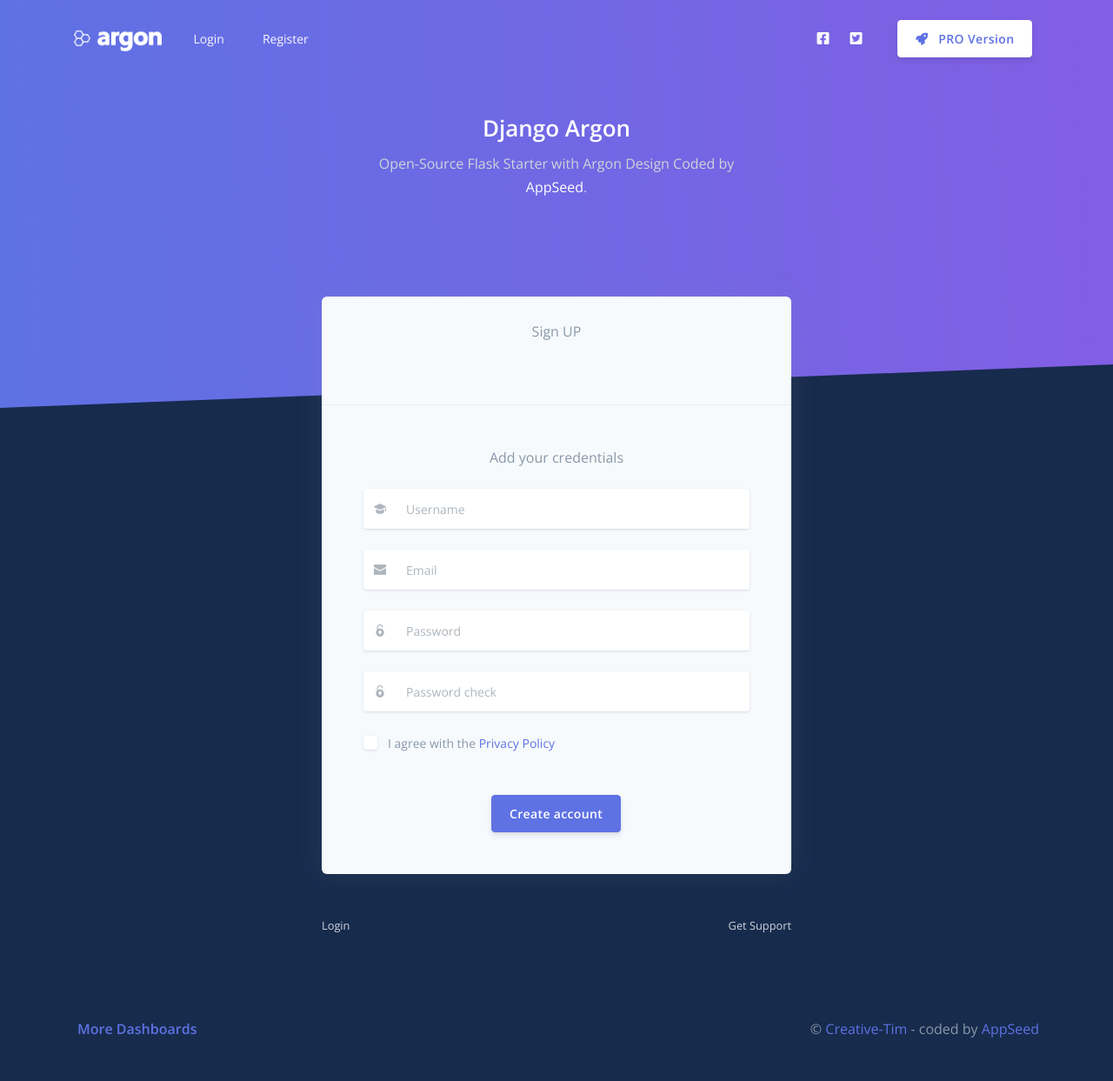
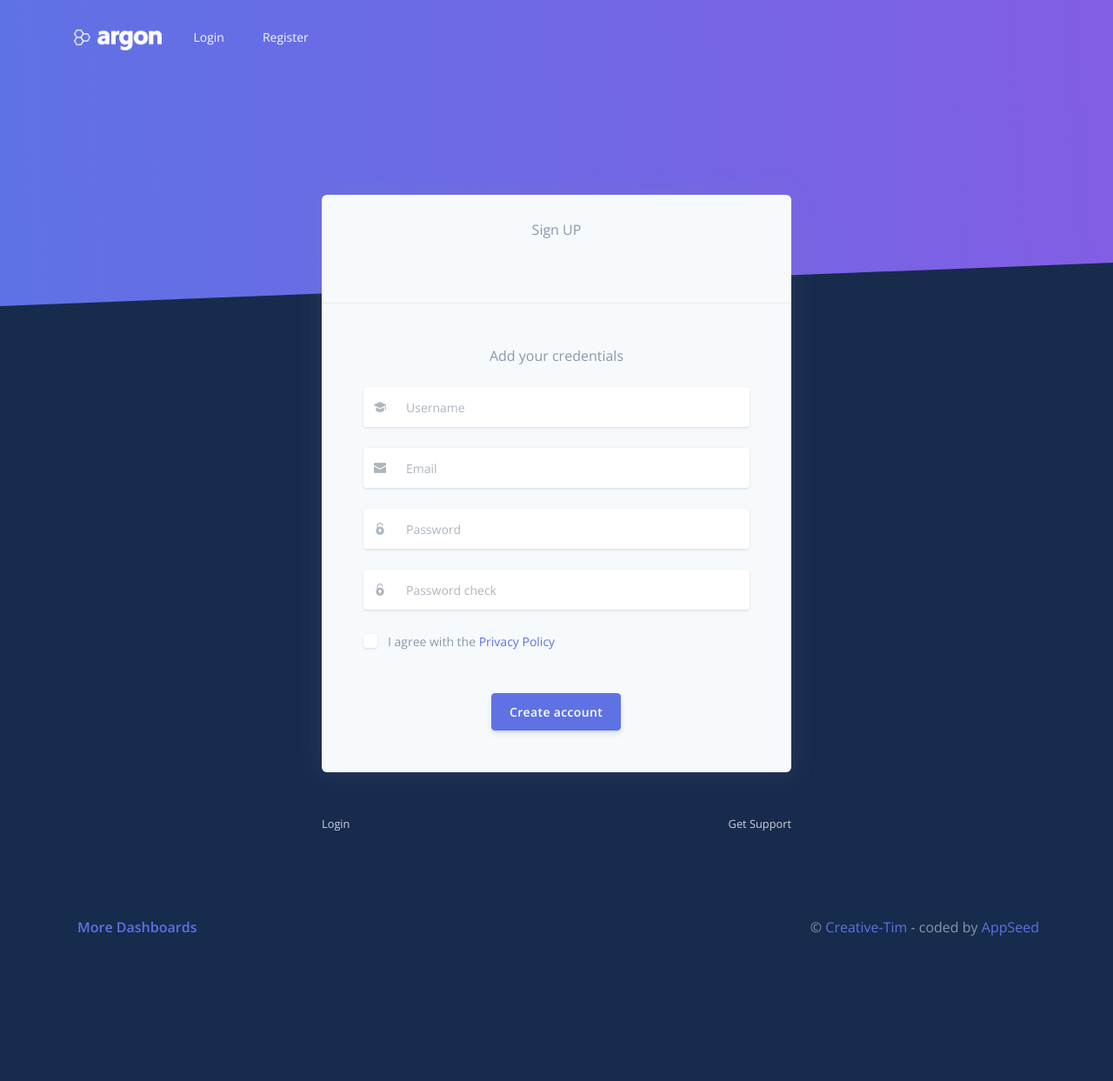
Before and after one commit to mayurgupta-code/instant-model-deploy, a Django app: page /auth/register/ in a window 1280 px wide. Shown: the whole page at 87% size. After the commit the page ends 1076 px from the top, so only its background shows below. Run offline with Django 4.2, Linux system fonts and the light colour scheme; some libraries are stand-ins or nearby versions.

Commit message:
update sign in page

```diff
--- a/templates/includes/navigation-fullscreen.html
+++ b/templates/includes/navigation-fullscreen.html
@@ -35,7 +35,7 @@
         </li>
       </ul>
       <hr class="d-lg-none" />
-      <ul class="navbar-nav align-items-lg-center ml-lg-auto">
+      <!-- <ul class="navbar-nav align-items-lg-center ml-lg-auto">
         <li class="nav-item">
           <a class="nav-link nav-link-icon" href="https://www.facebook.com/webappseed"
              target="_blank" data-toggle="tooltip" data-original-title="Like us on Facebook">
@@ -59,7 +59,7 @@
             <span class="nav-link-inner--text">PRO Version</span>
           </a>
         </li>
-      </ul>
+      </ul> -->
     </div>
   </div>
 </nav>
--- a/templates/layouts/base-fullscreen.html
+++ b/templates/layouts/base-fullscreen.html
@@ -34,7 +34,7 @@
     <div class="header bg-gradient-primary py-7 py-lg-8">
       <div class="container">
         <div class="header-body text-center mb-7">
-          <div class="row justify-content-center">
+          <!-- <div class="row justify-content-center">
             <div class="col-lg-5 col-md-6">
               <h1 class="text-white">
                 <a target="_blank" class="text-white"
@@ -45,7 +45,7 @@
                 Coded by <a target="_blank" class="text-white" href="https://appseed.us">AppSeed</a>.
               </p>
             </div>
-          </div>
+          </div> -->
         </div>
       </div>
       <div class="separator separator-bottom separator-skew zindex-100">
```
Also changed, not shown: db.sqlite3.
